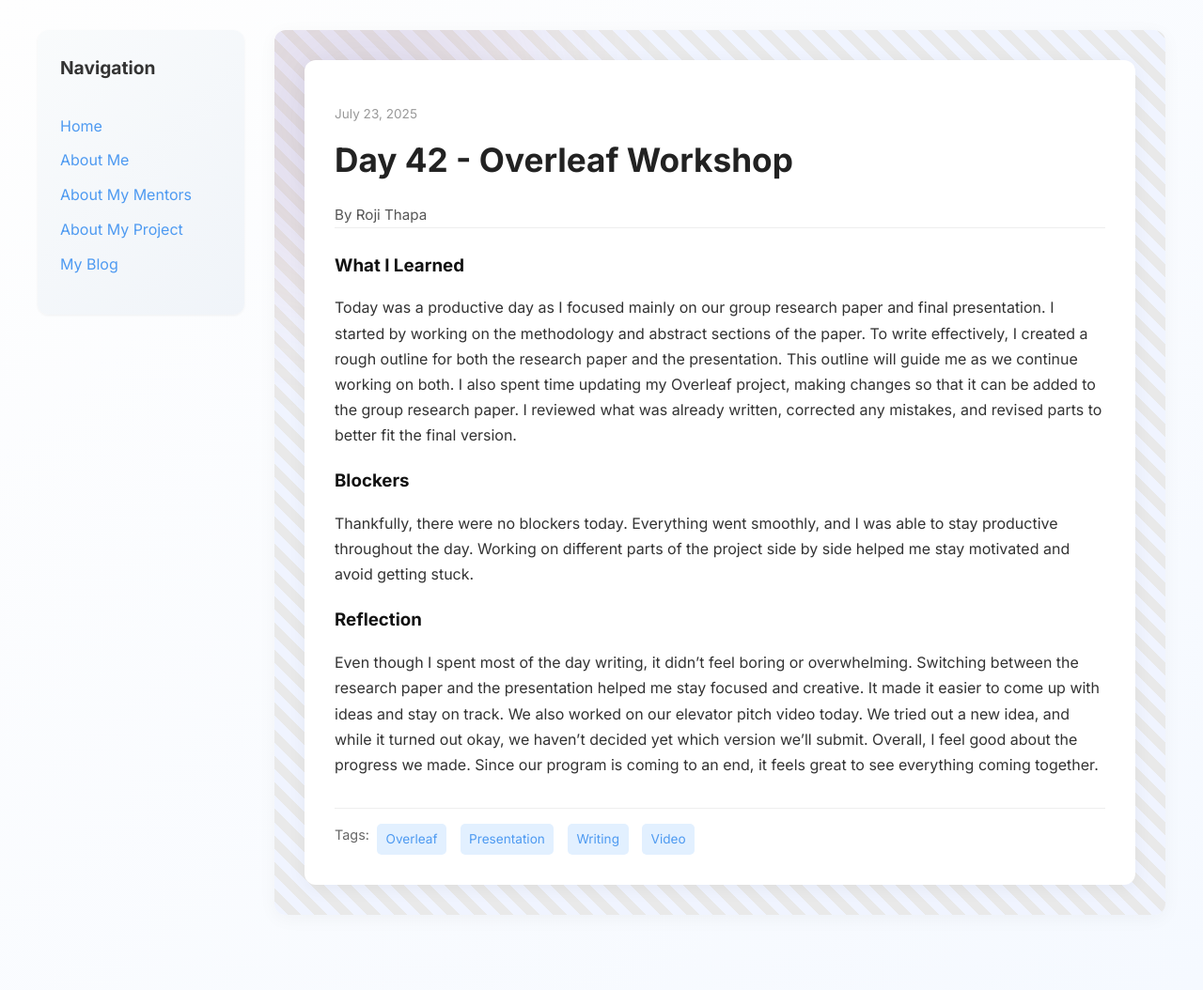
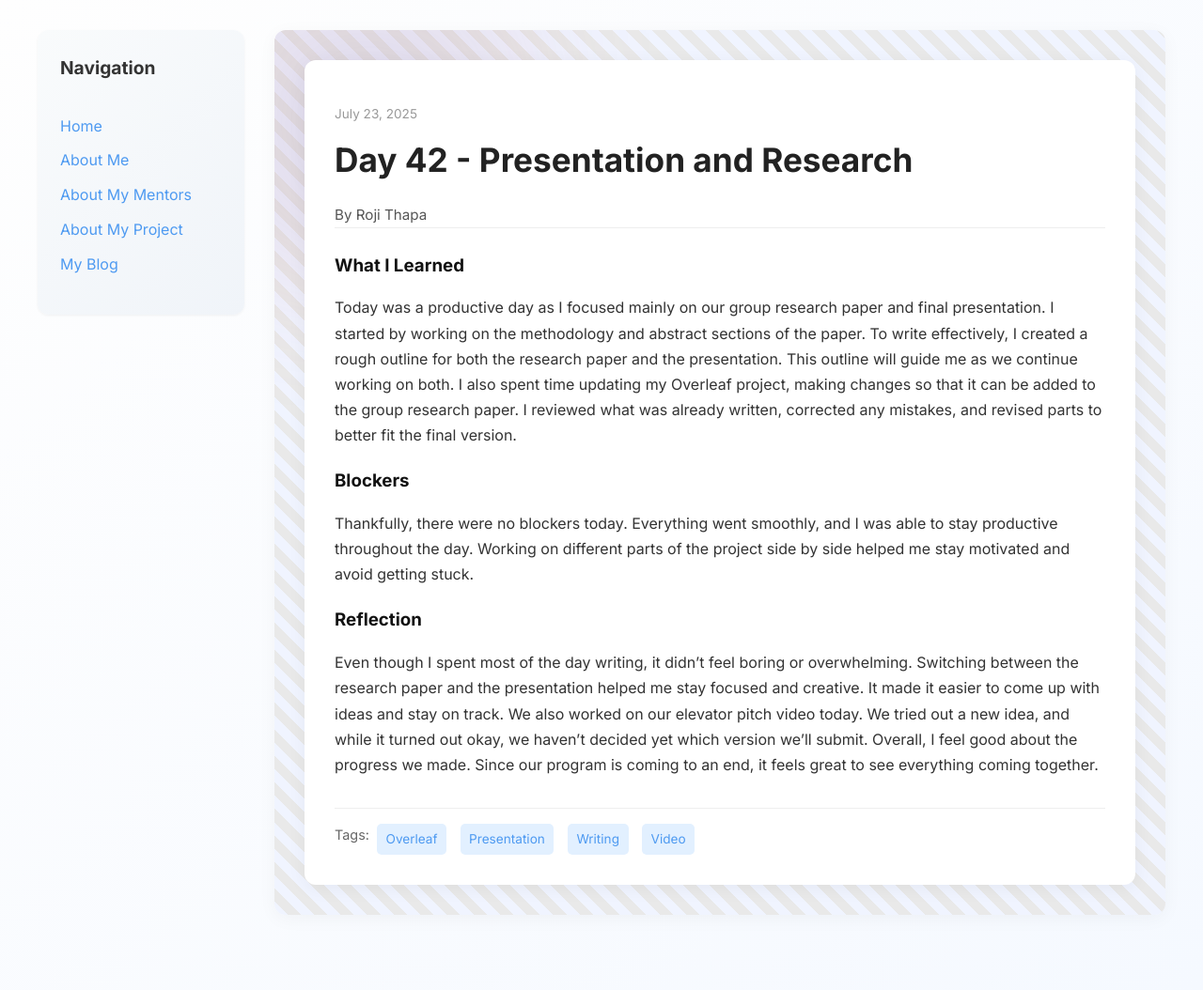
Before and after one commit to rojee-thapa/rojee-thapa.github.io, a Jekyll site: the page built from _posts/2025-07-23-day-42.md, in a window 1280 px wide. Shown: the whole page at 94% size. Built offline with Jekyll 4.4.1, drawn with Linux system fonts in a browser that asks for light colours.

Commit message:
Update 2025-07-23-day-42.md

```diff
--- a/_posts/2025-07-23-day-42.md
+++ b/_posts/2025-07-23-day-42.md
@@ -1,6 +1,6 @@
 ---
 layout: post
-title: "Day 42 - Overleaf Workshop"
+title: "Day 42 - Presentation and Research"
 date: 2025-07-23
 author: Roji Thapa
 permalink: /day42.html
```
